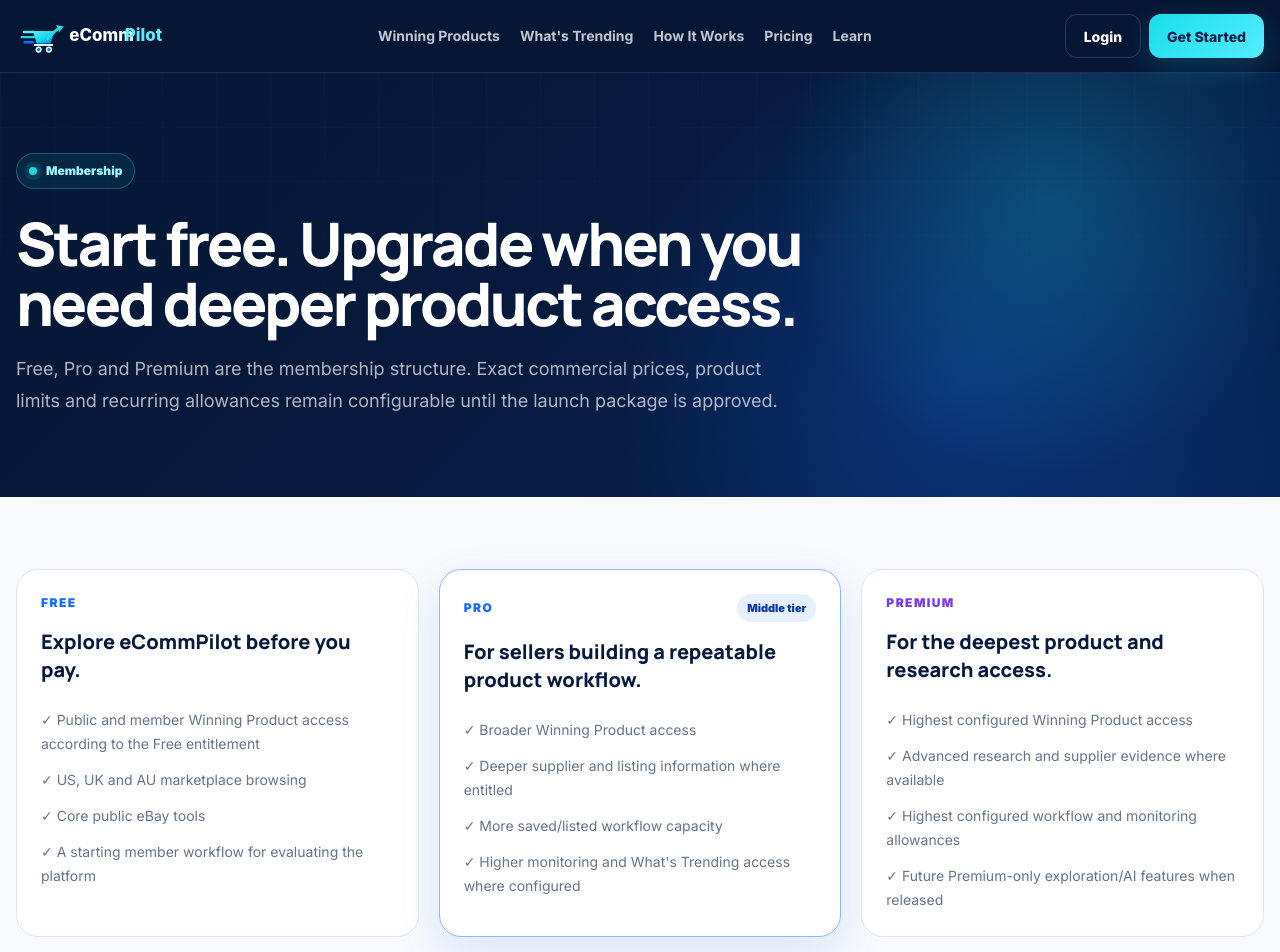
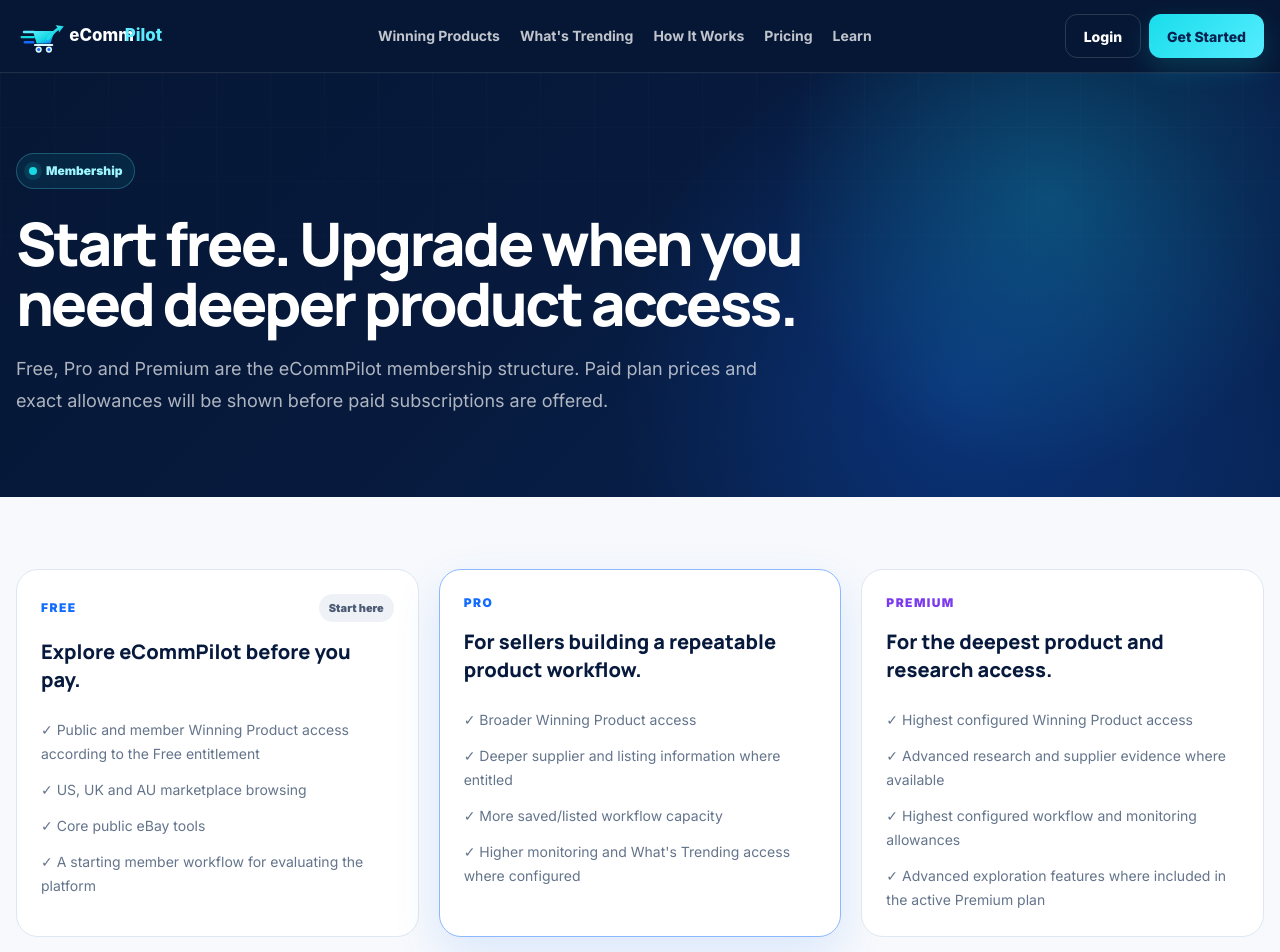
Before and after one commit to ponzey717/ecommpilot-main, a Next.js app: page /pricing in a window 1280 px wide. Shown: the top 952 px of the page. Built offline with nearby package versions, Linux system fonts and the light colour scheme.

Commit message:
copy: make Pricing customer-facing without invented prices

```diff
--- a/src/app/pricing/page.tsx
+++ b/src/app/pricing/page.tsx
@@ -40,7 +40,7 @@ const plans = [
       "Highest configured Winning Product access",
       "Advanced research and supplier evidence where available",
       "Highest configured workflow and monitoring allowances",
-      "Future Premium-only exploration/AI features when released",
+      "Advanced exploration features where included in the active Premium plan",
     ],
   },
 ] as const;
@@ -61,7 +61,7 @@ export default function PricingPage() {
       <PageHero
         eyebrow="Membership"
         title="Start free. Upgrade when you need deeper product access."
-        description="Free, Pro and Premium are the membership structure. Exact commercial prices, product limits and recurring allowances remain configurable until the launch package is approved."
+        description="Free, Pro and Premium are the eCommPilot membership structure. Paid plan prices and exact allowances will be shown before paid subscriptions are offered."
       />
       <section className="py-14 md:py-18">
         <div className="site-container">
@@ -72,7 +72,7 @@ export default function PricingPage() {
                   <p className={plan.name === "Premium" ? "eyebrow !text-[var(--premium)]" : "eyebrow"}>
                     {plan.name}
                   </p>
-                  {plan.name === "Pro" ? <span className="badge badge-market">Middle tier</span> : null}
+                  {plan.name === "Free" ? <span className="badge badge-neutral">Start here</span> : null}
                 </div>
                 <h2 className="mt-4 text-xl font-extrabold text-[var(--navy)]">{plan.headline}</h2>
                 <ul className="mt-6 grid gap-3 text-sm leading-6 text-[var(--muted)]">
```
